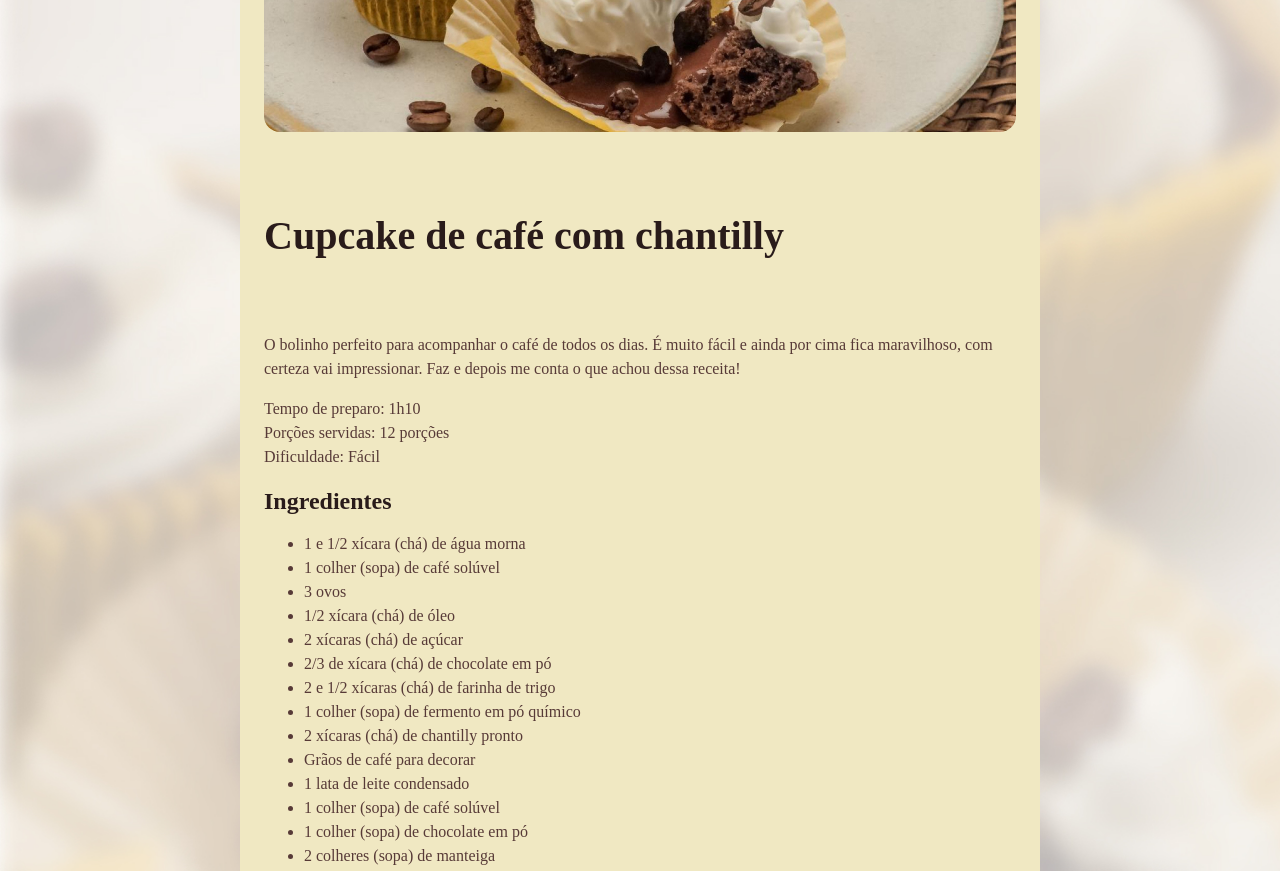
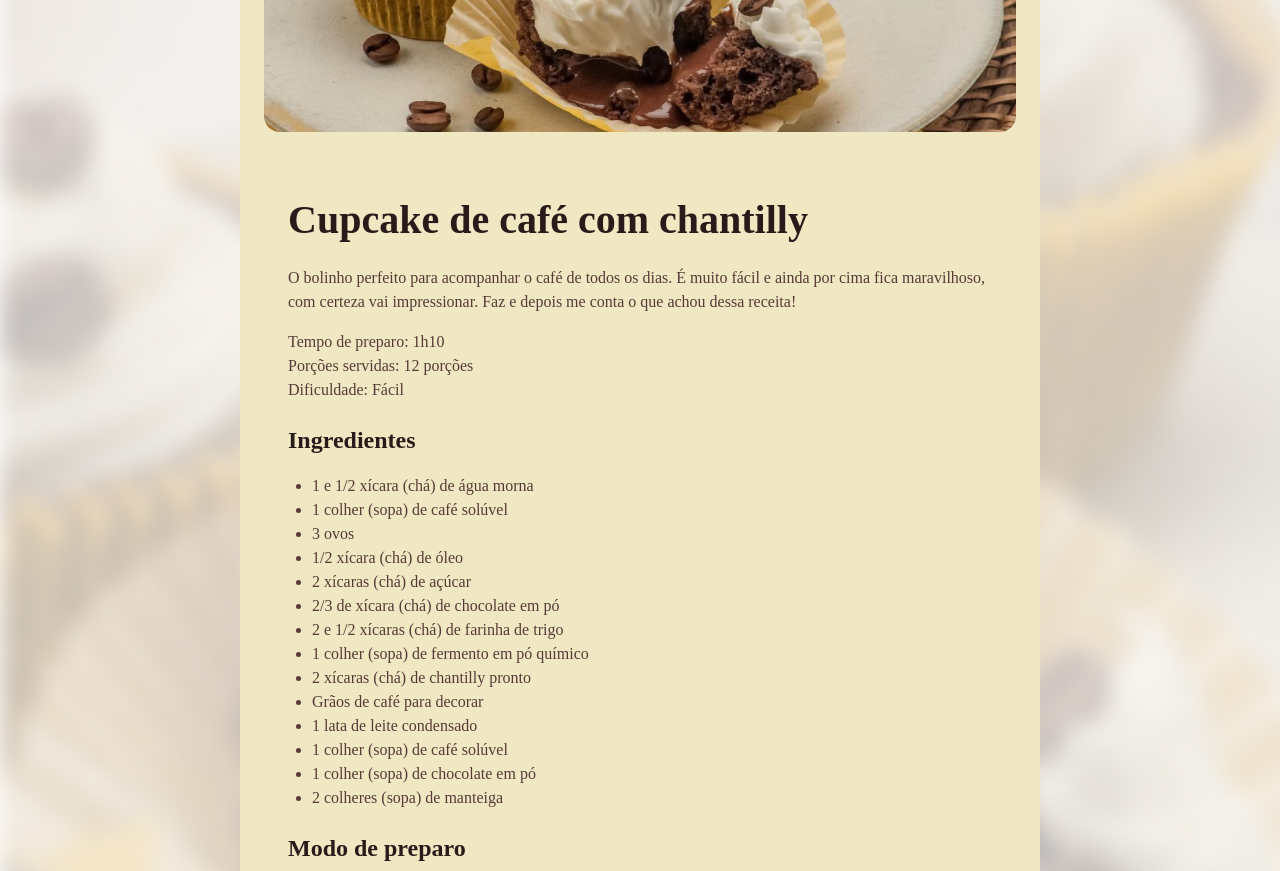
Before and after one commit to gabrielzfn/page-CupCake, a plain HTML site: page index.html in a window 1280 px wide. Shown: the part 340-1211 px from the top of the page. Drawn offline with Linux system fonts and the light colour scheme; a web font is replaced by a local one.

Commit message:
Customizing spacing

```diff
--- a/style.css
+++ b/style.css
@@ -13,24 +13,45 @@ body {
     box-sizing: border-box;
     width: 800px;
     padding: 24px;
+    background-color: #F0E8C2;
     border-radius: 24px;
     margin: 48px auto;
-    background-color: #F0E8C2;
 }
 
 img {
     border-radius: 16px;
 }
 
+main {
+    padding: 24px;
+}
+
+
+section + section {
+    margin-top: 24px;
+}
+
+#about p + p{
+    margin-top: 12px;
+}
+
+
 h1 {
-    line-height: 140px;
+    line-height: 140%;
     font-size: 40px;
 }
 
 h2 {
-    font: 24px;
+    font-size: 24px;
 }
 
-h1,h2 {
+h1,
+h2 {
+    margin-bottom: 4px;
     color: #291B1A;
+    line-height: 150%;
 }
+
+ul {
+    padding-left: 24px;
+}
```
